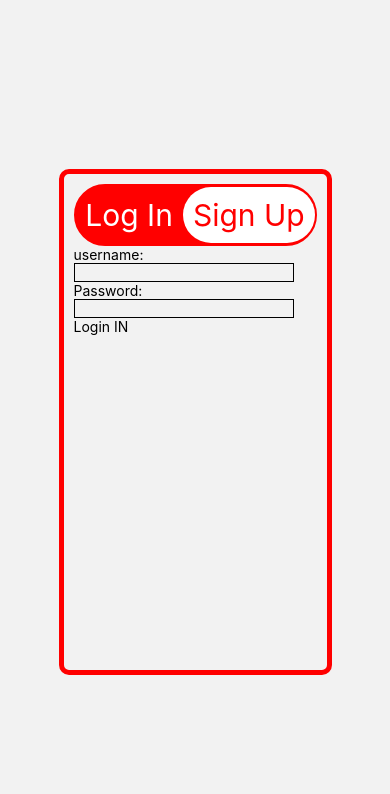
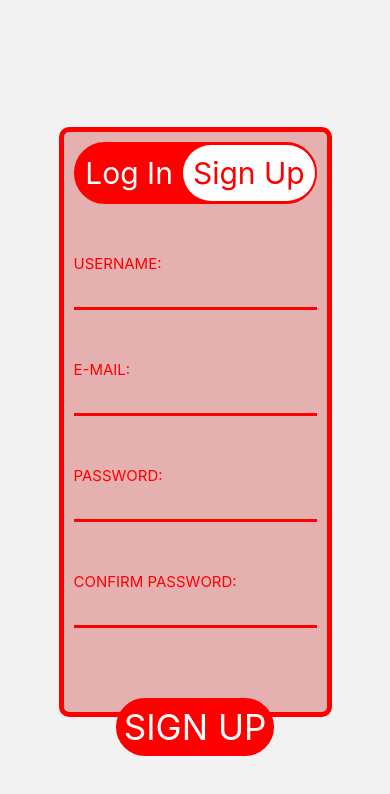
Before and after one commit to TRECN/SOS-APP-RN, a React Native app in the folder SOS_App/: screen /Signup in a window 390 px wide. Shown: the top 794 px of the page. Built offline with nearby package versions, Linux system fonts and the light colour scheme.

Commit message:
adding styling to signup screen

```diff
--- a/SOS_App/component/Login.js
+++ b/SOS_App/component/Login.js
@@ -28,22 +28,22 @@ export default function Login({ navigation }) {
           </View>
 
         </View>
-        <View style={{display:'flex',alignItems:'center',width:'100%',height:'90%'}}>
-            <View style={{display:'flex', flexDirection:'column',marginTop:100,width:'100%',justifyContent:'space-between'}}>
-              <Text style={{fontSize:20,textTransform:'uppercase',marginRight:20,color:'red'}}>username:</Text>
-              <TextInput style={{width:'100%',fontSize:30,marginTop:20,borderBottomWidth:3,borderBottomColor:'red'}} />
+        <View style={{ display: 'flex', alignItems: 'center', width: '100%', height: '90%' }}>
+          <View style={{ display: 'flex', flexDirection: 'column', marginTop: 100, width: '100%', justifyContent: 'space-between' }}>
+            <Text style={{ fontSize: 20, textTransform: 'uppercase', marginRight: 20, color: 'red' }}>username:</Text>
+            <TextInput style={{ width: '100%', fontSize: 30, marginTop: 20, borderBottomWidth: 3, borderBottomColor: 'red' }} />
           </View>
-            <View style={{display:'flex', flexDirection:'column',marginTop:100,width:'100%',justifyContent:'space-between'}}>
-              <Text style={{fontSize:20,textTransform:'uppercase',marginRight:20,color:'red'}}>Password:</Text>
-              <TextInput style={{ width:'100%' ,fontSize:30,marginTop:20,borderBottomWidth:3,borderBottomColor:'red'}} secureTextEntry={true} />
+          <View style={{ display: 'flex', flexDirection: 'column', marginTop: 100, width: '100%', justifyContent: 'space-between' }}>
+            <Text style={{ fontSize: 20, textTransform: 'uppercase', marginRight: 20, color: 'red' }}>Password:</Text>
+            <TextInput style={{ width: '100%', fontSize: 30, marginTop: 20, borderBottomWidth: 3, borderBottomColor: 'red' }} secureTextEntry={true} />
           </View>
-            <View style={{marginTop:70,borderWidth:3,borderRadius:50,padding:5,backgroundColor:'red',borderColor:'red'}}>
+          <View style={{ marginTop: 70, borderWidth: 3, borderRadius: 50, padding: 5, backgroundColor: 'red', borderColor: 'red' }}>
             <TouchableOpacity onPress={() => {
               navigation.dispatch(
                 StackActions.replace('Splash')
               )
             }}>
-                <Text style={{fontSize:35,color:'white'}}>Login IN</Text>
+              <Text style={{ fontSize: 35, color: 'white' }}>LOG IN</Text>
             </TouchableOpacity>
           </View>
         </View>
@@ -72,6 +72,6 @@ const styles = StyleSheet.create({
     borderWidth: 5,
     borderColor: 'red',
     borderRadius: 10,
-    backgroundColor:'#e5b0b0'
+    backgroundColor: '#e5b0b0'
   }
 })
--- a/SOS_App/component/Signup.js
+++ b/SOS_App/component/Signup.js
@@ -1,73 +1,87 @@
-import { StyleSheet, Text, View ,TouchableOpacity,TextInput} from 'react-native'
+import { StyleSheet, Text, View, TouchableOpacity, TextInput } from 'react-native'
 import React from 'react'
+import { StackActions } from '@react-navigation/native';
 
-export default function Signup({navigation}) {
+export default function Signup({ navigation }) {
   return (
     <View style={styles.login}>
       <View style={styles.container}>
-            <View style={{display:'flex',flexDirection:'column',height:'70%',alignItems:'flex-start'}}>
+        <View style={{ display: 'flex', flexDirection: 'column', alignItems: 'flex-start' }}>
           <View
             style={{
-                    display:'flex',
-                    flexDirection:'row',
-                    borderWidth:3,
-                    borderRadius:50,
-                    alignItems:'center' ,
-                    justifyContent:'center',
-                    borderColor:'red',
-                    backgroundColor:'red'
+              display: 'flex',
+              flexDirection: 'row',
+              borderWidth: 3,
+              borderRadius: 50,
+              alignItems: 'center',
+              justifyContent: 'center',
+              borderColor: 'red',
+              backgroundColor: 'red'
 
             }}>
-                    <TouchableOpacity onPress={()=>{
+            <TouchableOpacity onPress={() => {
               navigation.navigate('Login')
             }}>
-                            <Text style={{fontSize:30,marginRight:10,marginLeft:10,color:'white'}}>Log In</Text>
+              <Text style={{ fontSize: 30, marginRight: 10, marginLeft: 10, color: 'white' }}>Log In</Text>
             </TouchableOpacity>
 
-                <View style={{backgroundColor:'white',borderRadius:50,padding:10}} >
-                  <Text style={{color:'red',fontSize:30}}>Sign Up</Text>
+            <View style={{ backgroundColor: 'white', borderRadius: 50, padding: 10 }} >
+              <Text style={{ color: 'red', fontSize: 30 }}>Sign Up</Text>
             </View>
           </View>
-              <View>
-                <View>
-                <Text>username:</Text>
-                <TextInput style={{borderWidth:1}}/>
         </View>
-                <View>
-                <Text>Password:</Text>
-                <TextInput style={{borderWidth:1}} secureTextEntry={true}/>
+        <View style={{ display: 'flex', alignItems: 'center', width: '100%', height: '90%' }}>
+          <View style={{ display: 'flex', flexDirection: 'column', marginTop: 50, width: '100%', justifyContent: 'space-between' }}>
+            <Text style={{ fontSize: 15, textTransform: 'uppercase', marginRight: 20, color: 'red' }}>username:</Text>
+            <TextInput style={{ width: '100%', fontSize: 20, marginTop: 10, borderBottomWidth: 3, borderBottomColor: 'red' }} />
           </View>
-                <View>
-                  <TouchableOpacity>
-                    <Text>Login IN</Text>
+          <View style={{ display: 'flex', flexDirection: 'column', marginTop: 50, width: '100%', justifyContent: 'space-between' }}>
+            <Text style={{ fontSize: 15, textTransform: 'uppercase', marginRight: 20, color: 'red' }}>e-mail:</Text>
+            <TextInput style={{ width: '100%', fontSize: 20, marginTop: 10, borderBottomWidth: 3, borderBottomColor: 'red' }} textContentType='emailAddress' />
+          </View>
+
+          <View style={{ display: 'flex', flexDirection: 'column', marginTop: 50, width: '100%', justifyContent: 'space-between' }}>
+            <Text style={{ fontSize: 15, textTransform: 'uppercase', marginRight: 20, color: 'red' }}>Password:</Text>
+            <TextInput style={{ width: '100%', fontSize: 20, marginTop: 10, borderBottomWidth: 3, borderBottomColor: 'red' }} secureTextEntry={true} />
+          </View>
+          <View style={{ display: 'flex', flexDirection: 'column', marginTop: 50, width: '100%', justifyContent: 'space-between' }}>
+            <Text style={{ fontSize: 15, textTransform: 'uppercase', marginRight: 20, color: 'red' }}>Confirm Password:</Text>
+            <TextInput style={{ width: '100%', fontSize: 20, marginTop: 10, borderBottomWidth: 3, borderBottomColor: 'red' }} secureTextEntry={true} />
+          </View>
+          <View style={{ marginTop: 70, borderWidth: 3, borderRadius: 50, padding: 5, backgroundColor: 'red', borderColor: 'red' }}>
+            <TouchableOpacity onPress={() => {
+              navigation.dispatch(
+                StackActions.replace('Login')
+              )
+            }}>
+              <Text style={{ fontSize: 35, color: 'white' }}>SIGN UP</Text>
             </TouchableOpacity>
           </View>
         </View>
-            </View>
-
       </View>
     </View>
   )
 }
 
 const styles = StyleSheet.create({
-    login:{
-        display:'flex',
-        flexDirection:'column',
-        height:'100%',
-        width:'100%',
-        justifyContent:'center',
-        alignItems:'center',
+  login: {
+    display: 'flex',
+    flexDirection: 'column',
+    height: '100%',
+    width: '100%',
+    justifyContent: 'center',
+    alignItems: 'center',
   },
-      container:{
-        alignItems:'center',
-        justifyContent:'flex-start',
-        height:'60%',
-        width:'70%',
-        margin:10,
-        padding:10,
-        borderWidth:5,
-        borderColor:'red',
-        borderRadius:10
+  container: {
+    alignItems: 'center',
+    justifyContent: 'flex-start',
+    height: '70%',
+    width: '70%',
+    margin: 10,
+    padding: 10,
+    borderWidth: 5,
+    borderColor: 'red',
+    borderRadius: 10,
+    backgroundColor: '#e5b0b0'
   }
 })
```
Lines whose indentation alone changed are shown as unchanged.
